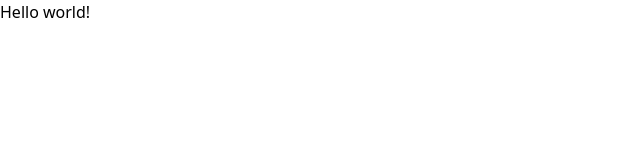
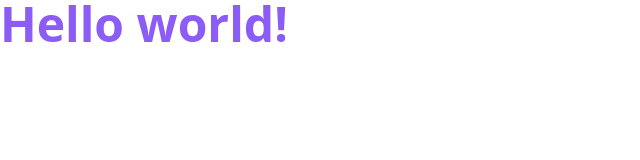
Before and after one commit to Ventustium/Tailwind-Training, a website: page public/index.html in a window 1280 px wide. Shown: the whole page, without its empty margins (0-640 px from the left). Drawn offline with nearby package versions, Linux system fonts and the light colour scheme; files that its build step writes are made by us from their sources.

Commit message:
[UPDATE] - h1 bigger text, text color and bold

```diff
--- a/public/index.html
+++ b/public/index.html
@@ -7,6 +7,6 @@
     </head>
 
     <body>
-        <h1>Hello world!</h1>
+        <h1 class="text-5xl text-violet-500 font-bold">Hello world!</h1>
     </body>
 </html>
```
